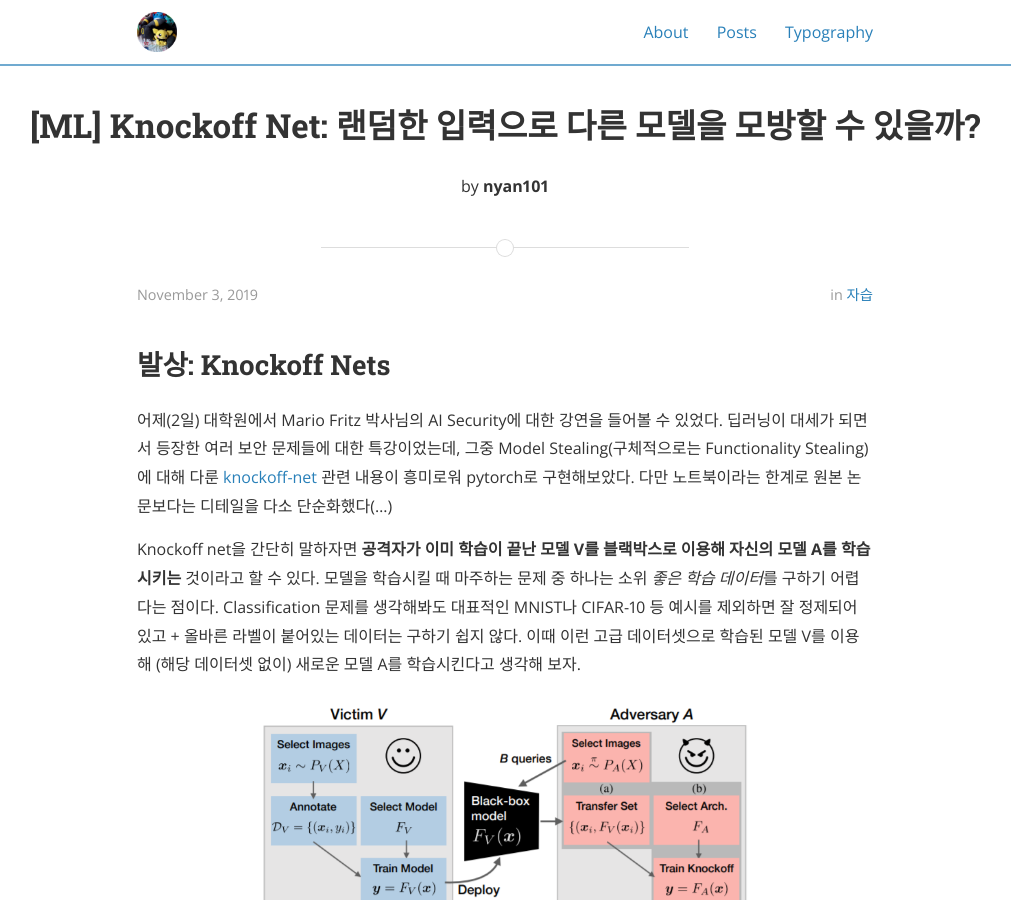
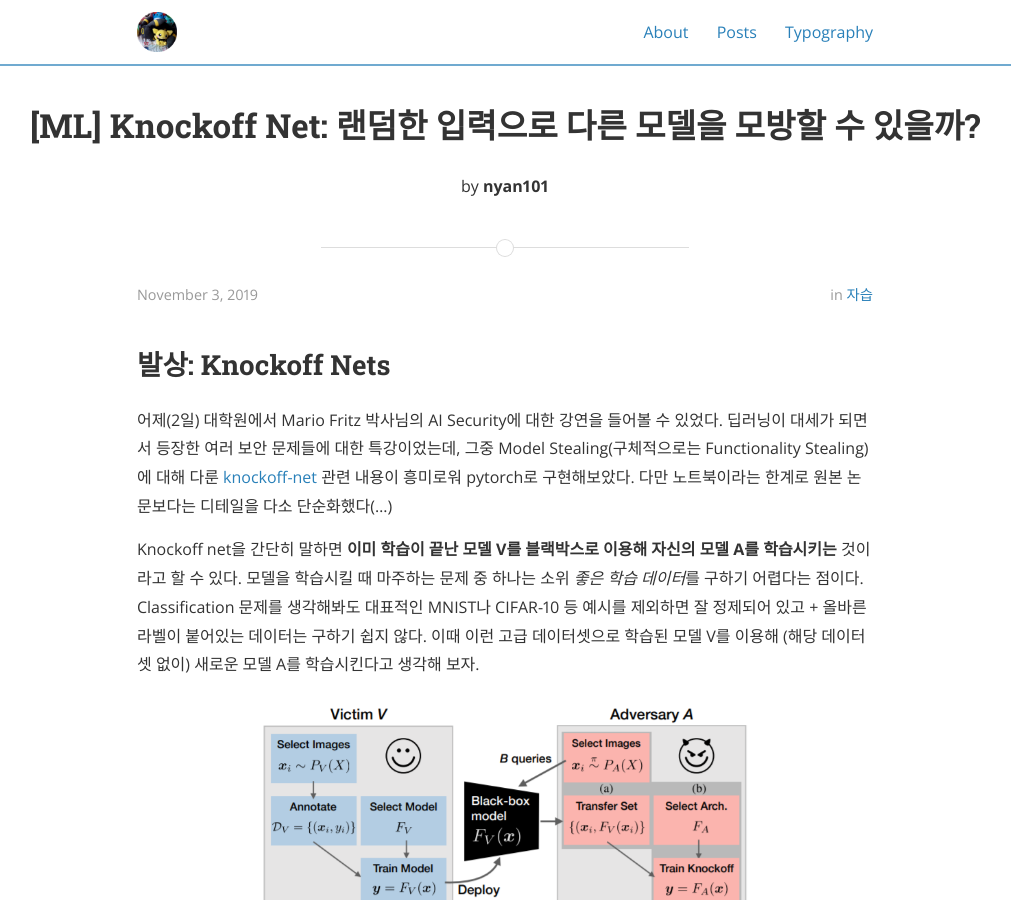
Before and after one commit to nyan101/nyan101.github.io, a Jekyll site: the page built from _posts/2019-11-03-knockoff-net-with-complete-noise.md, in a window 1280 px wide and 900 px high. Shown: the whole window, without its empty margins (135-1146 px from the left). Built offline with Jekyll 4.4.1, drawn with Linux system fonts in a browser that asks for light colours; nearby versions of some CDN libraries; formulas are drawn with MathJax 3; comment, search, counter and statistics services are not loaded; a style sheet for code colours, icons or effects is not loaded.

Commit message:
fix typo

```diff
--- a/_posts/2019-11-03-knockoff-net-with-complete-noise.md
+++ b/_posts/2019-11-03-knockoff-net-with-complete-noise.md
@@ -13,7 +13,7 @@
 ## 발상: Knockoff Nets
 어제(2일) 대학원에서 Mario Fritz 박사님의 AI Security에 대한 강연을 들어볼 수 있었다. 딥러닝이 대세가 되면서 등장한 여러 보안 문제들에 대한 특강이었는데, 그중 Model Stealing(구체적으로는 Functionality Stealing)에 대해 다룬 [knockoff-net]( https://arxiv.org/abs/1812.02766) 관련 내용이 흥미로워 pytorch로 구현해보았다. 다만 노트북이라는 한계로 원본 논문보다는 디테일을 다소 단순화했다(...)
 
-Knockoff net을 간단히 말하자면 **공격자가 이미 학습이 끝난 모델 V를 블랙박스로 이용해 자신의 모델 A를 학습시키는** 것이라고 할 수 있다. 모델을 학습시킬 때 마주하는 문제 중 하나는 소위 *좋은 학습 데이터*를 구하기 어렵다는 점이다. Classification 문제를 생각해봐도 대표적인 MNIST나 CIFAR-10 등 예시를 제외하면 잘 정제되어 있고 + 올바른 라벨이 붙어있는 데이터는 구하기 쉽지 않다. 이때 이런 고급 데이터셋으로 학습된 모델 V를 이용해 (해당 데이터셋 없이) 새로운 모델 A를 학습시킨다고 생각해 보자.
+Knockoff net을 간단히 말하면 **이미 학습이 끝난 모델 V를 블랙박스로 이용해 자신의 모델 A를 학습시키는** 것이라고 할 수 있다. 모델을 학습시킬 때 마주하는 문제 중 하나는 소위 *좋은 학습 데이터*를 구하기 어렵다는 점이다. Classification 문제를 생각해봐도 대표적인 MNIST나 CIFAR-10 등 예시를 제외하면 잘 정제되어 있고 + 올바른 라벨이 붙어있는 데이터는 구하기 쉽지 않다. 이때 이런 고급 데이터셋으로 학습된 모델 V를 이용해 (해당 데이터셋 없이) 새로운 모델 A를 학습시킨다고 생각해 보자.
 
 <img src="/assets/images/2019/11/model-stealing-overview.png" style="width:500px">
 
```
